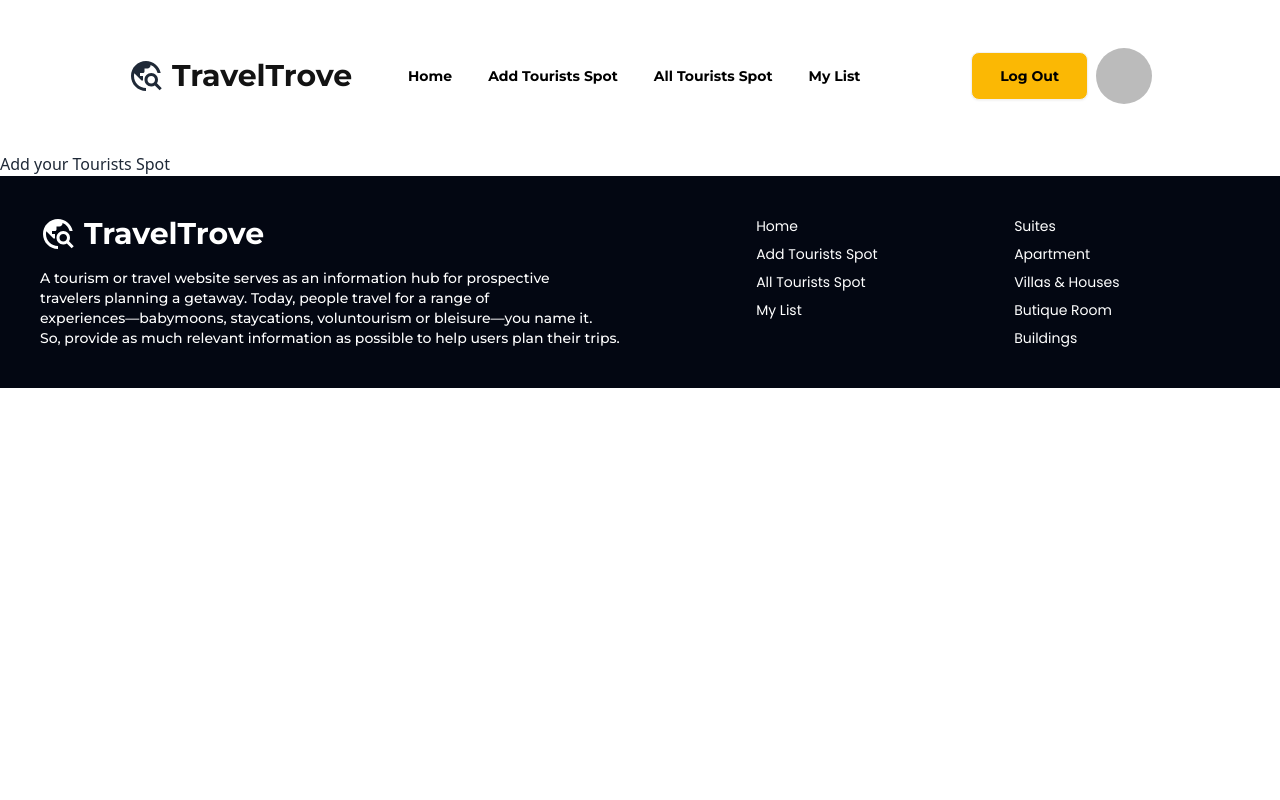
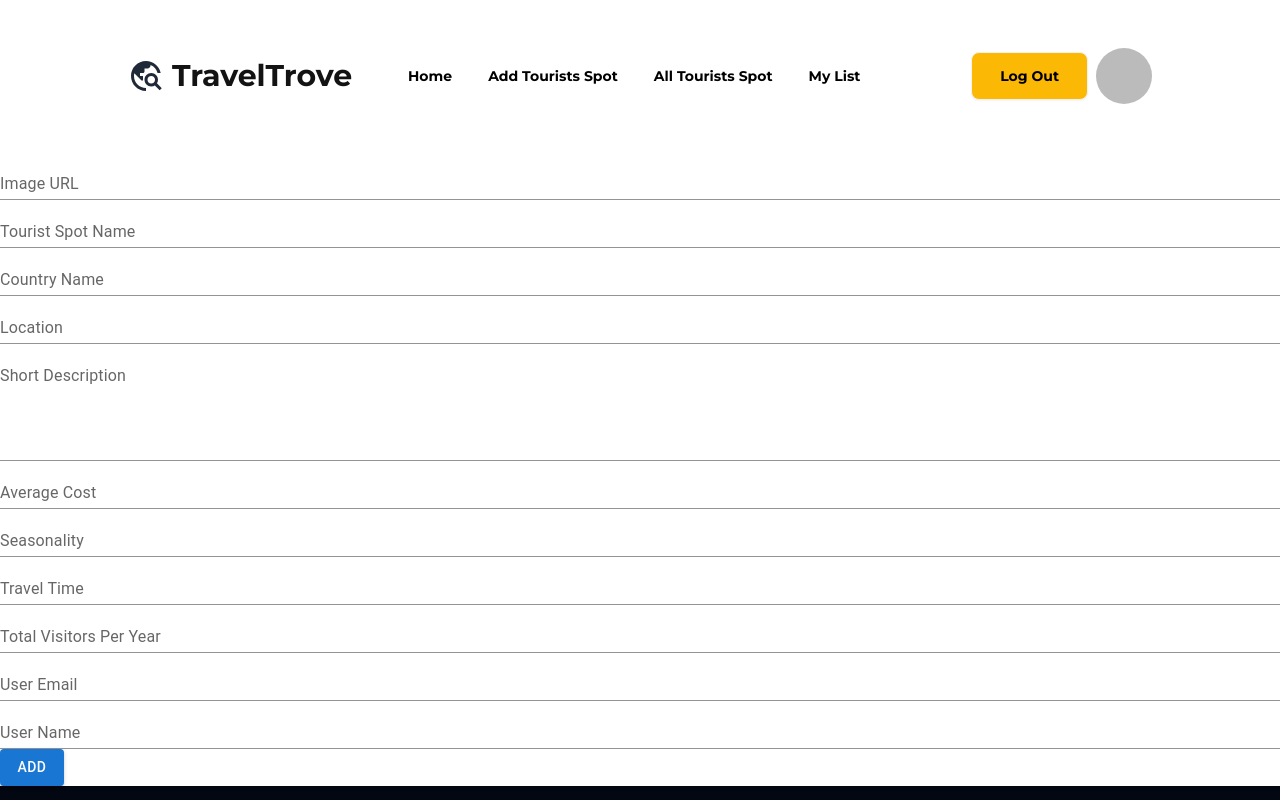
Before and after one commit to khalidbinibrahim/Assignment-10, a React (Vite) app: page /add_tourists_spot in a window 1280 px wide. Shown: the top 800 px of the page. Built offline with nearby package versions, Linux system fonts and the light colour scheme; no server answers; sample sign-in values are in the browser's storage.

Commit message:
complete AddTouristsSpot functionality

```diff
--- a/src/pages/AddTouristsSpot/AddTouristsSpot.jsx
+++ b/src/pages/AddTouristsSpot/AddTouristsSpot.jsx
@@ -1,10 +1,138 @@
-
+import { useForm } from 'react-hook-form';
+import TextField from '@mui/material/TextField';
+import Button from '@mui/material/Button';
 
 const AddTouristsSpot = () => {
+    const { register, handleSubmit } = useForm();
+
+    const onSubmit = (data) => {
+        console.log(data);
+        const { image, average_cost, country_name, location, seasonality, short_description, total_visitors_per_year, tourists_spot_name, travel_time, user_email, user_name } = data;
+        console.log(image, average_cost, country_name, location, seasonality, short_description, total_visitors_per_year, tourists_spot_name, travel_time, user_email, user_name)
+        const touristSpot = { image, average_cost, country_name, location, seasonality, short_description, total_visitors_per_year, tourists_spot_name, travel_time, user_email, user_name };
+
+        fetch('http://localhost:5000/add_tourists_spot', {
+            method: "POST",
+            headers: {
+                "content-type": 'application/json'
+            },
+            body: JSON.stringify(touristSpot)
+        })
+        .then(res => res.json())
+        .then(data => {
+            console.log(data);
+        })
+    };
+
     return (
-        <div>
-            <h1>Add your Tourists Spot</h1>
-        </div>
+        <form onSubmit={handleSubmit(onSubmit)} className="form">
+            <div className="form-group">
+                <TextField
+                    id="image"
+                    label="Image URL"
+                    variant="standard"
+                    fullWidth
+                    {...register('image', { required: true })}
+                />
+            </div>
+            <div className="form-group">
+                <TextField
+                    id="tourists_spot_name"
+                    label="Tourist Spot Name"
+                    variant="standard"
+                    fullWidth
+                    {...register('tourists_spot_name', { required: true })}
+                />
+            </div>
+            <div className="form-group">
+                <TextField
+                    id="country_name"
+                    label="Country Name"
+                    variant="standard"
+                    fullWidth
+                    {...register('country_name', { required: true })}
+                />
+            </div>
+            <div className="form-group">
+                <TextField
+                    id="location"
+                    label="Location"
+                    variant="standard"
+                    fullWidth
+                    {...register('location', { required: true })}
+                />
+            </div>
+            <div className="form-group">
+                <TextField
+                    id="short_description"
+                    label="Short Description"
+                    variant="standard"
+                    fullWidth
+                    multiline
+                    rows={4}
+                    {...register('short_description', { required: true })}
+                />
+            </div>
+            <div className="form-group">
+                <TextField
+                    id="average_cost"
+                    label="Average Cost"
+                    variant="standard"
+                    fullWidth
+                    {...register('average_cost', { required: true })}
+                />
+            </div>
+            <div className="form-group">
+                <TextField
+                    id="seasonality"
+                    label="Seasonality"
+                    variant="standard"
+                    fullWidth
+                    {...register('seasonality', { required: true })}
+                />
+            </div>
+            <div className="form-group">
+                <TextField
+                    id="travel_time"
+                    label="Travel Time"
+                    variant="standard"
+                    fullWidth
+                    {...register('travel_time', { required: true })}
+                />
+            </div>
+            <div className="form-group">
+                <TextField
+                    id="total_visitors_per_year"
+                    label="Total Visitors Per Year"
+                    variant="standard"
+                    fullWidth
+                    {...register('total_visitors_per_year', { required: true })}
+                />
+            </div>
+            <div className="form-group">
+                <TextField
+                    id="user_email"
+                    label="User Email"
+                    variant="standard"
+                    fullWidth
+                    {...register('user_email', { required: true })}
+                />
+            </div>
+            <div className="form-group">
+                <TextField
+                    id="user_name"
+                    label="User Name"
+                    variant="standard"
+                    fullWidth
+                    {...register('user_name', { required: true })}
+                />
+            </div>
+            <div className="form-group">
+                <Button type="submit" variant="contained" color="primary">
+                    Add
+                </Button>
+            </div>
+        </form>
     );
 };
 
```
Also changed, not shown: 1 other file (tests, documents, lock files or other folders).
